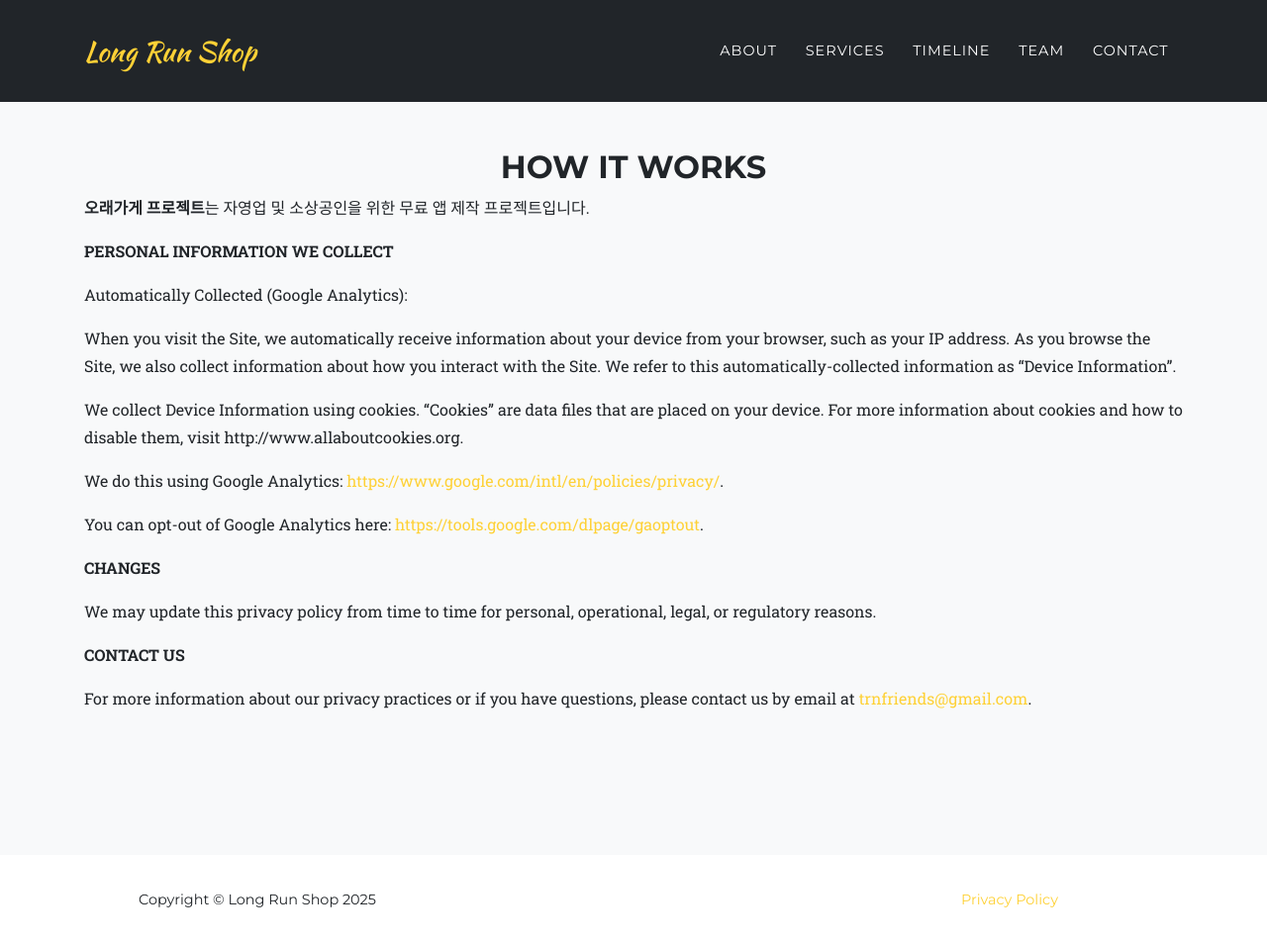
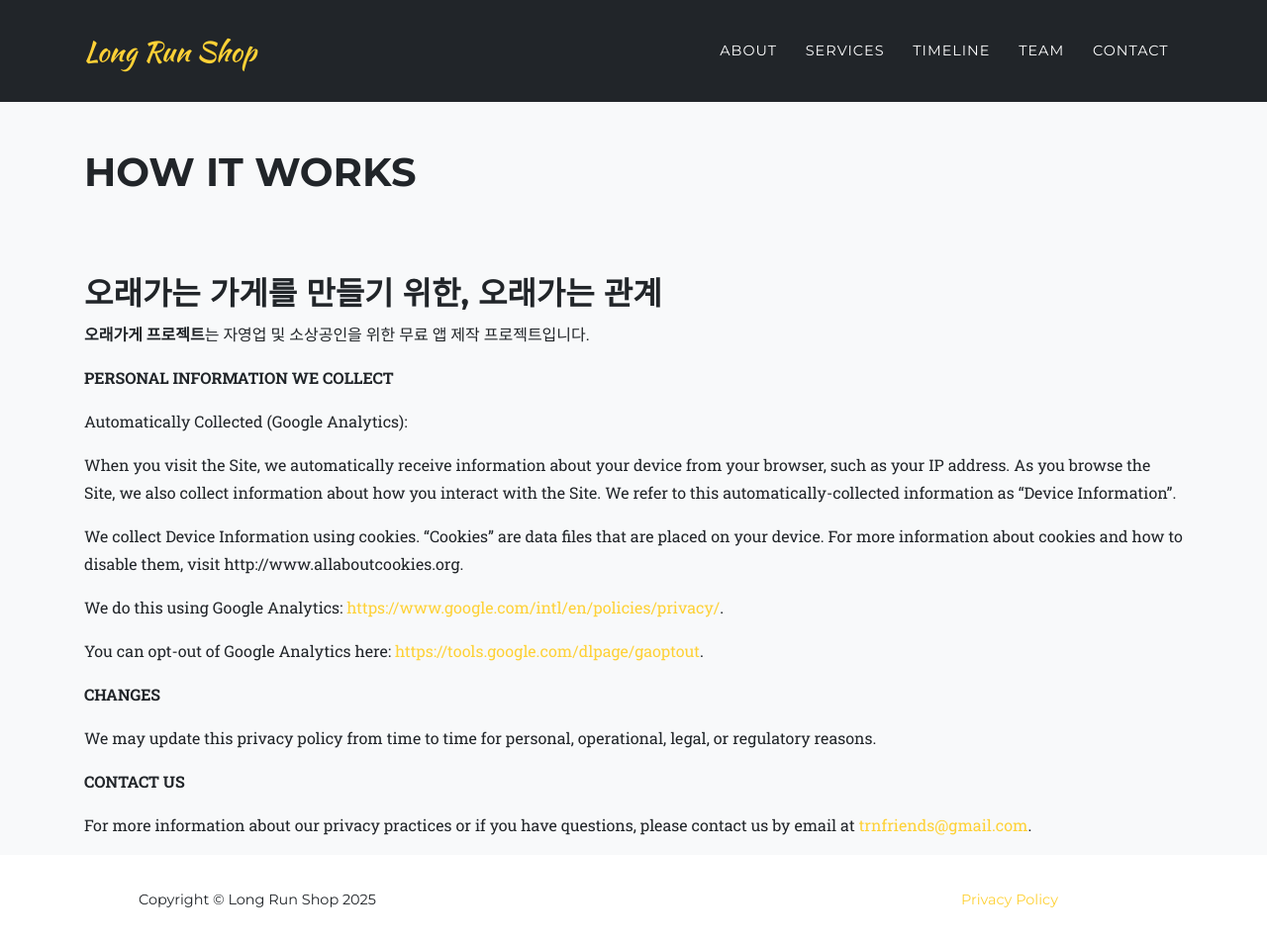
Before and after one commit to WowPeter/long-run-shop, a Jekyll site: the page built from how-it-works.md, in a window 1280 px wide and 954 px high. Shown: the whole window at 99% size. Built offline with Jekyll 4.4.1, drawn with Linux system fonts in a browser that asks for light colours; some web fonts are replaced.

Commit message:
- feat: how it works 작업

```diff
--- a/how-it-works.md
+++ b/how-it-works.md
@@ -4,9 +4,10 @@ title: How It Works
 background: grey
 ---
 
-<div class="col-lg-12 text-center">
-	<h2 class="section-heading text-uppercase">How It Works</h2>
-</div>
+# HOW IT WORKS
+<br>
+<br>
+## 오래가는 가게를 만들기 위한, 오래가는 관계
 
 **오래가게 프로젝트**는 자영업 및 소상공인을 위한 무료 앱 제작 프로젝트입니다.
 
```
